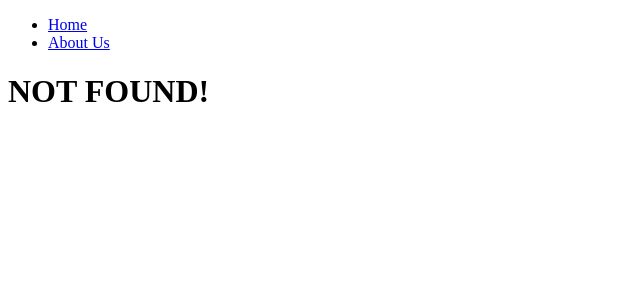
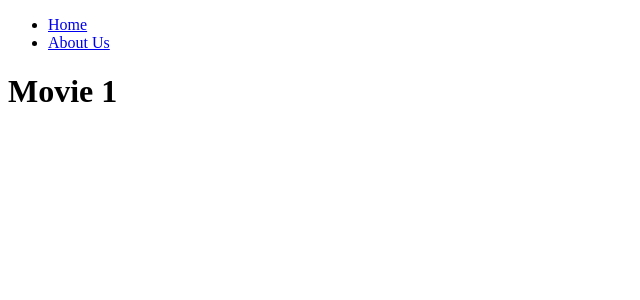
Before and after one commit to xxyeon129/TIL, a Next.js app in the folder Next/Code/: page /movies/1 in a window 1280 px wide. Before the commit this address had no page. Shown: the top 300 px of the page, without its empty margins (0-640 px from the left). Built offline with nearby package versions, Linux system fonts and the light colour scheme.

Commit message:
NextJS Code: movie page dynamic routes

```diff
--- /dev/null
+++ b/Next/Code/app/movies/[id]/page.tsx
@@ -0,0 +1,3 @@
+export default function MovieDetail({ params: { id } }: { params: { id: string } }) {
+  return <h1>Movie {id}</h1>;
+}
```
